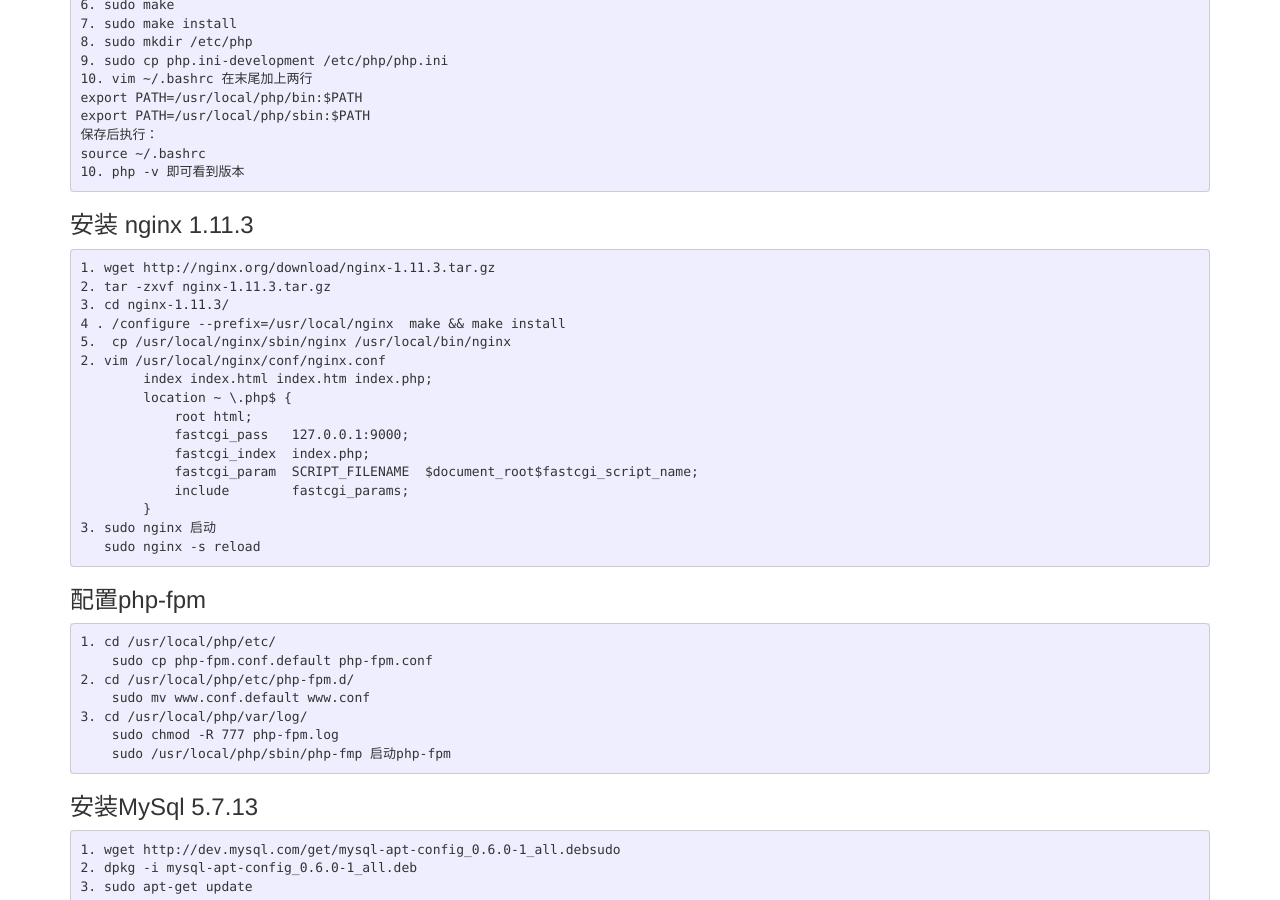
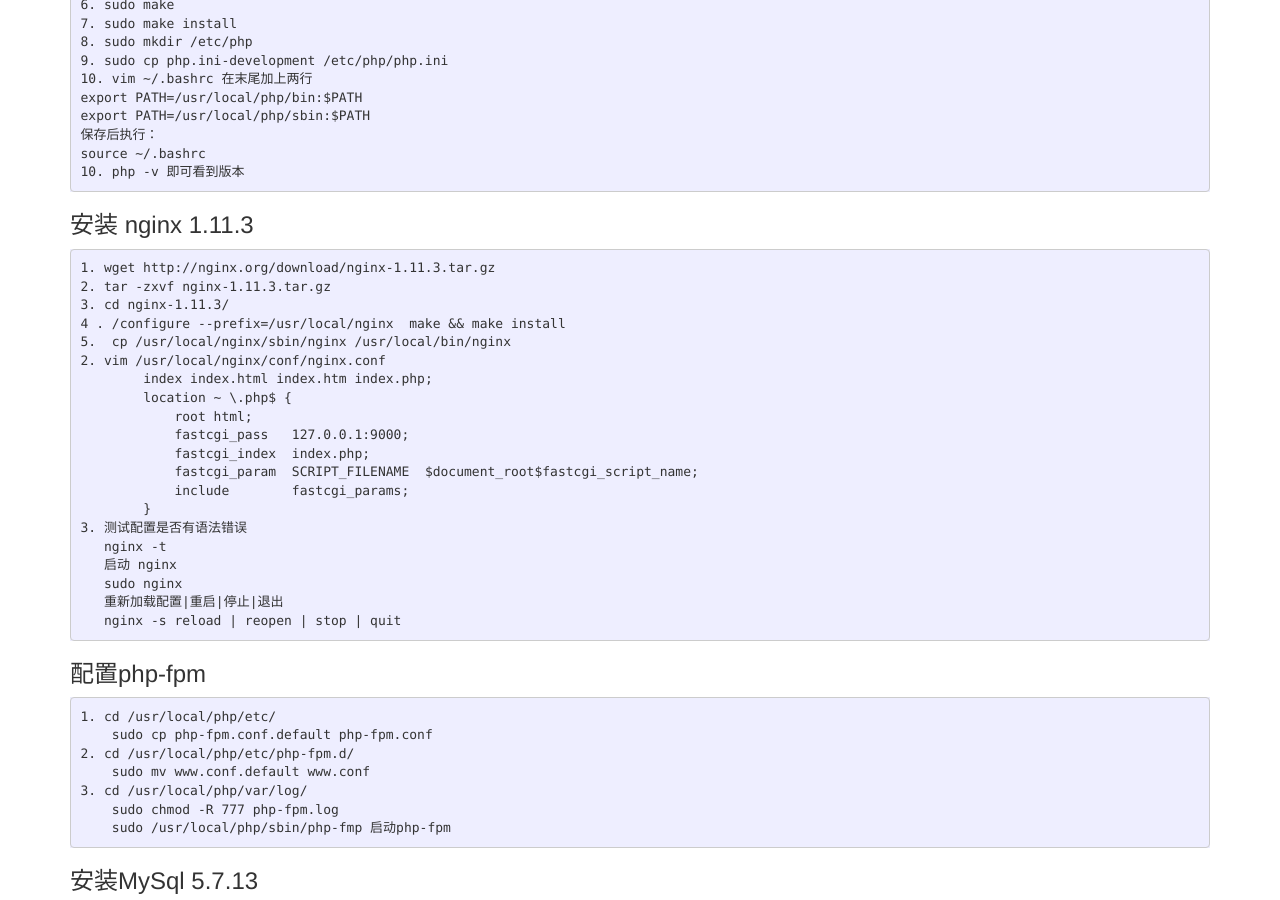
Before and after one commit to ityangbaojin/ityangbaojin.github.io, a Jekyll site: the page built from _posts/2017-07-11-ubuntu-nginx-php-yaf-swoole.md, in a window 1280 px wide and 900 px high, scrolled down 1571 px. Built offline with Jekyll 4.4.1, drawn with Linux system fonts in a browser that asks for light colours; comment, search, counter and statistics services are not loaded.

Commit message:
add ubuntu nginx php yaf swoole...

````diff
--- a/_posts/2017-07-11-ubuntu-nginx-php-yaf-swoole.md
+++ b/_posts/2017-07-11-ubuntu-nginx-php-yaf-swoole.md
@@ -96,8 +96,12 @@
             fastcgi_param  SCRIPT_FILENAME  $document_root$fastcgi_script_name;
             include        fastcgi_params;
         }
-3. sudo nginx 启动
-   sudo nginx -s reload
+3. 测试配置是否有语法错误
+   nginx -t
+   启动 nginx
+   sudo nginx
+   重新加载配置|重启|停止|退出
+   nginx -s reload | reopen | stop | quit
 ```
 
 ### 配置php-fpm
````
